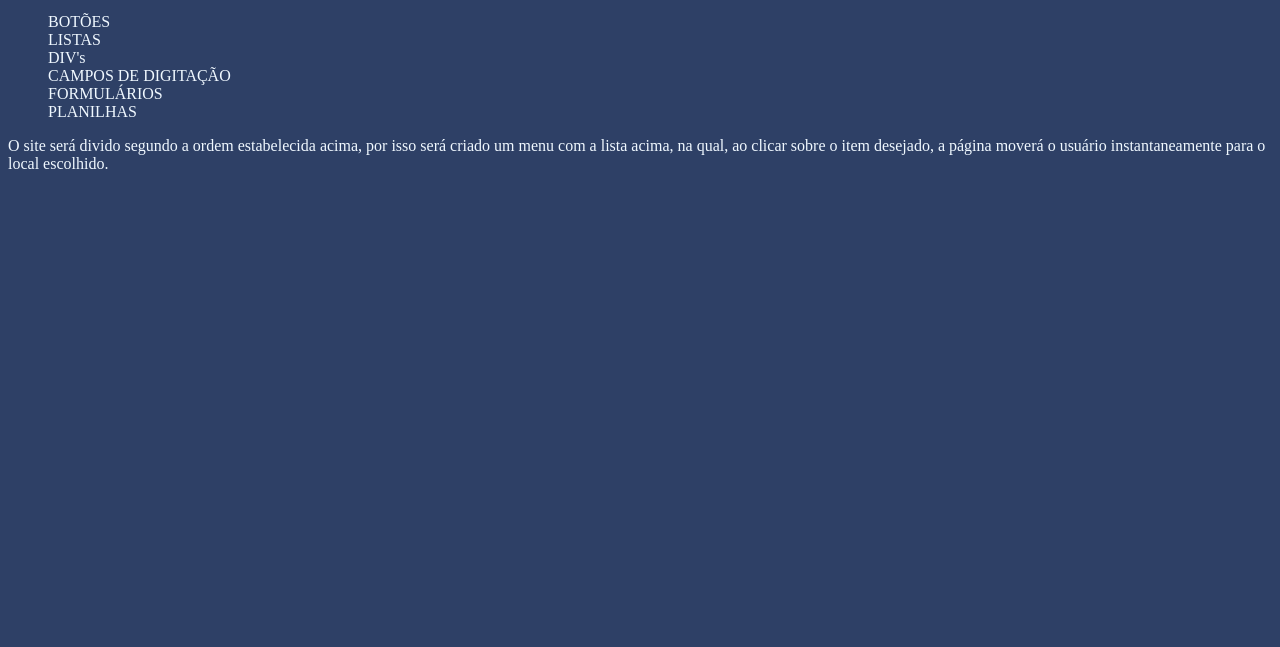
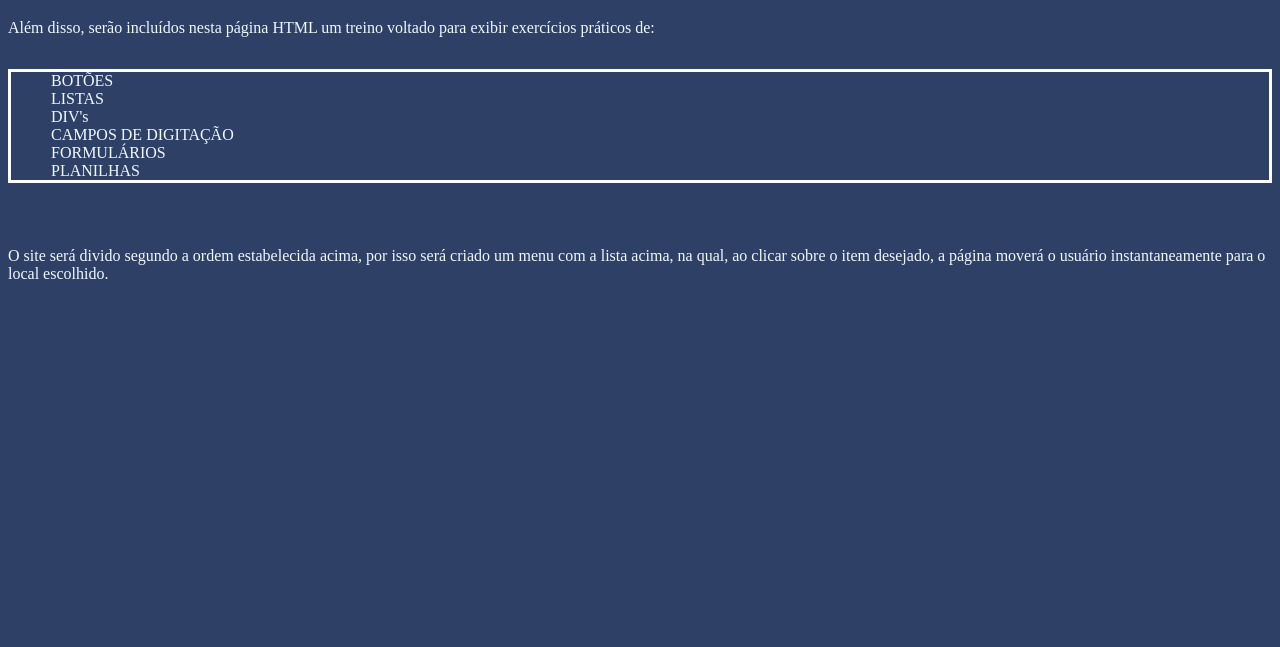
Before and after one commit to GabsHenri/projects, a plain HTML site: page web/index.html in a window 1280 px wide. Shown: the part 153-800 px from the top of the page. Drawn offline with Linux system fonts and the light colour scheme.

Commit message:
FOURTH COMMIT - INSERTION OF BORDER IN LLIST AND UPDATE IN BODY

```diff
--- a/assets/style.css
+++ b/assets/style.css
@@ -1,6 +1,11 @@
 body {
+    display: flex;
+    flex-direction: column;
     color: aliceblue;
     background-color: rgb(46, 64, 102);
+}
+ul {
+    border: 3px solid #fff;
 }
 ul li {
     list-style: none;
```
